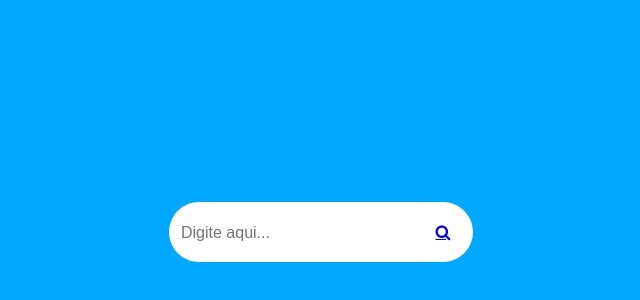
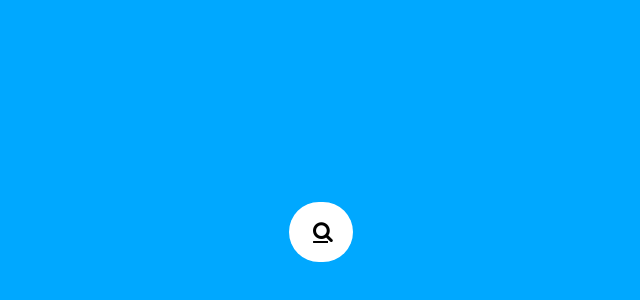
Before and after one commit to davihonorato/search-box, a plain HTML site: page index.html in a window 1280 px wide. Shown: the part 168-468 px from the top of the page, without its empty margins (319-959 px from the left). Drawn offline with Linux system fonts and the light colour scheme.

Commit message:
finalizando a animação de pesquisa

```diff
--- a/index.html
+++ b/index.html
@@ -13,7 +13,7 @@
         <input class="search-txt" type="text" placeholder="Digite aqui...">
 
         <a class="search-btn" href="#">
-            <i class="fa fa-search"></i>
+            <i class="fa fa-search fa-lg"></i>
         </a>
     </div>
 </body>
--- a/style.css
+++ b/style.css
@@ -22,7 +22,8 @@ body {
     background: none;
     font-size: 16px;
     line-height: 40px;
-    width: 240px;
+    width: 0px;
+    transition: 0.5s;
 }
 
 .search-box .search-btn {
@@ -30,7 +31,18 @@ body {
     float: right;
     justify-content: center;
     align-items: center;
+    color: black;
     width: 40px;
     height: 40px;
     border-radius: 50%;
 }
+
+.search-box:hover > .search-txt,
+.search-txt:focus {
+    width: 240px;
+    padding: 0 6px;
+}
+
+.search-box:hover > .search-btn {
+    background-color: #00a8ff;
+}
```
